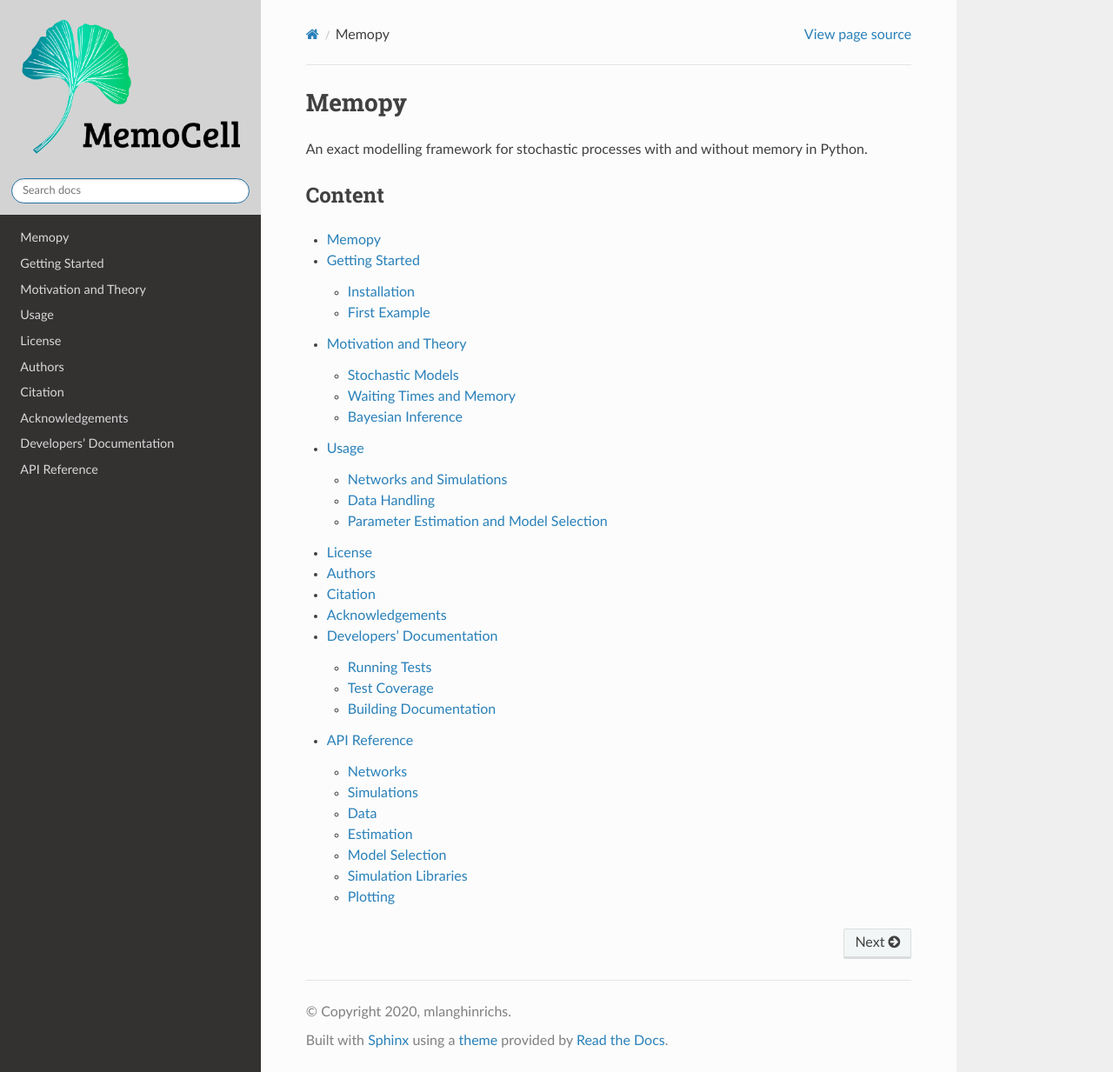
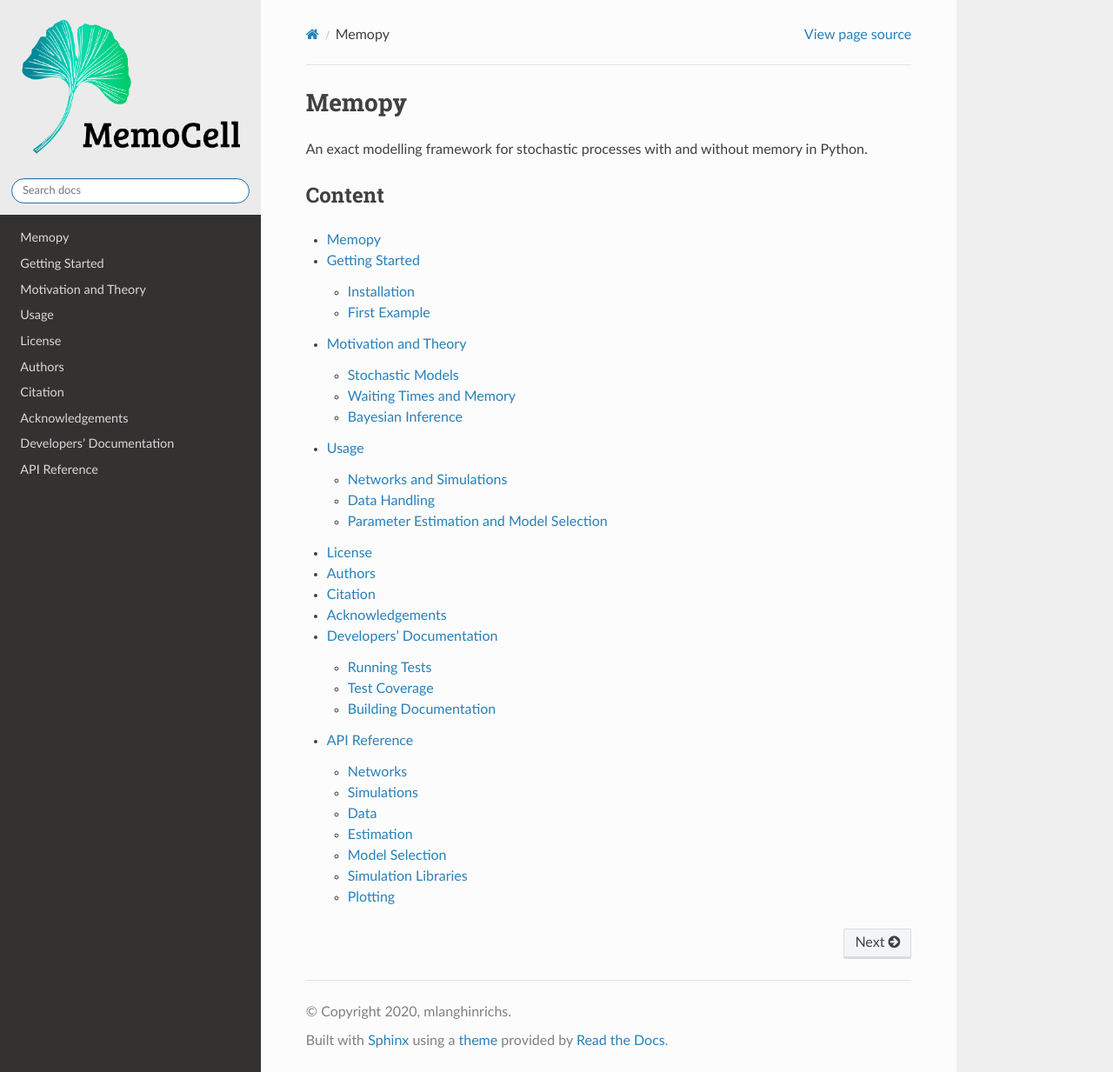
Before and after one commit to mauricelanghinrichs/memocell, a Sphinx documentation site: the page built from docs/index.rst, in a window 1280 px wide and 1233 px high. Shown: the whole window at 87% size. Built offline with Sphinx 7.4.7 and the Read the Docs theme 2.0.0, drawn with Linux system fonts in a browser that asks for light colours.

Commit message:
logo color update; addition of used logo font

```diff
--- a/docs/conf.py
+++ b/docs/conf.py
@@ -63,5 +63,5 @@ html_logo = '../images/MemoCellLogo.png'
 html_theme_options = {
     'logo_only': True,
     'display_version': False,
-    'style_nav_header_background': 'lightgrey' # 'aliceblue',
+    'style_nav_header_background': '#EBEBEB' # this is a grey matching docs colours
 }
```
Also changed, not shown: 2 other files.
